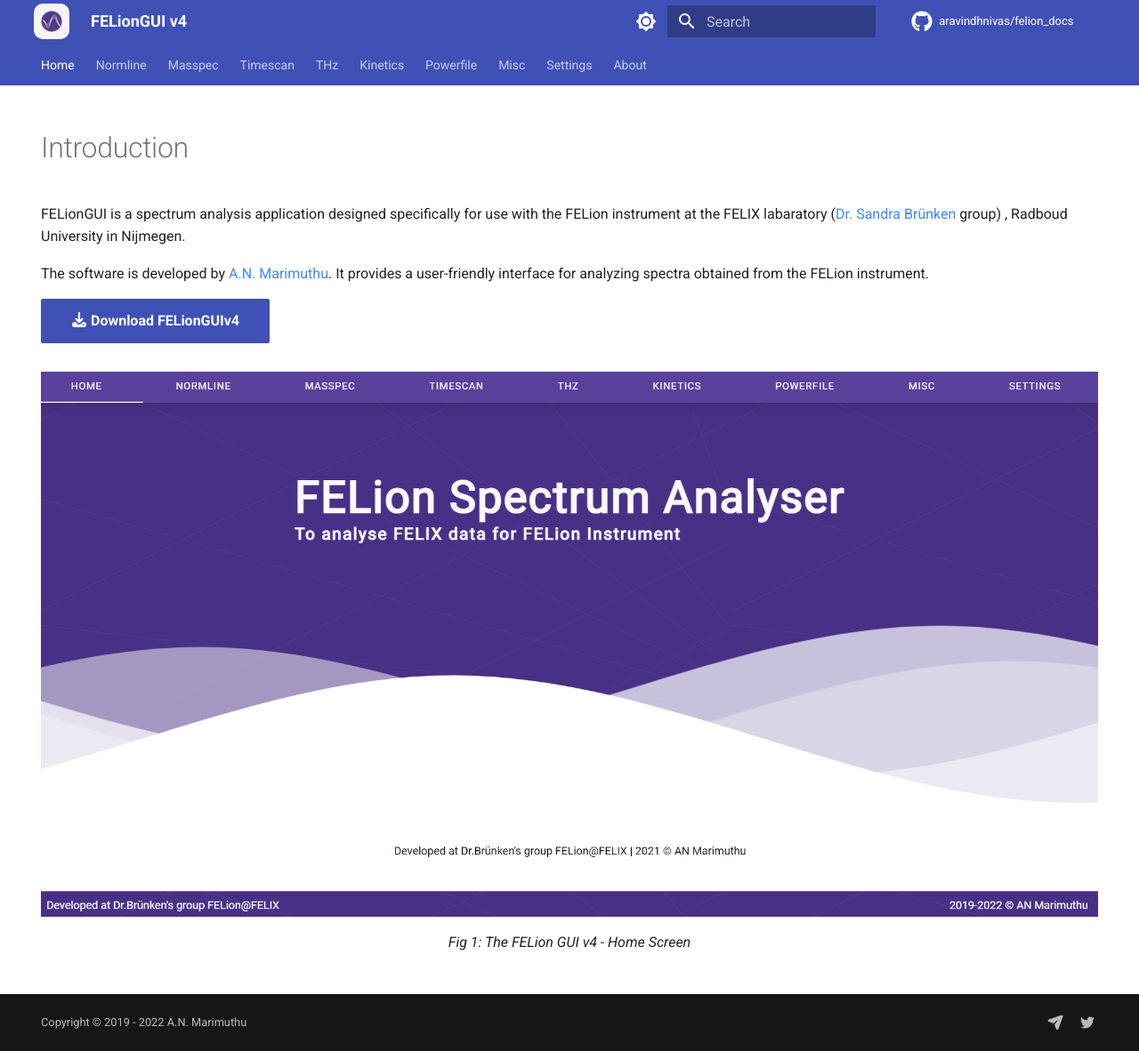
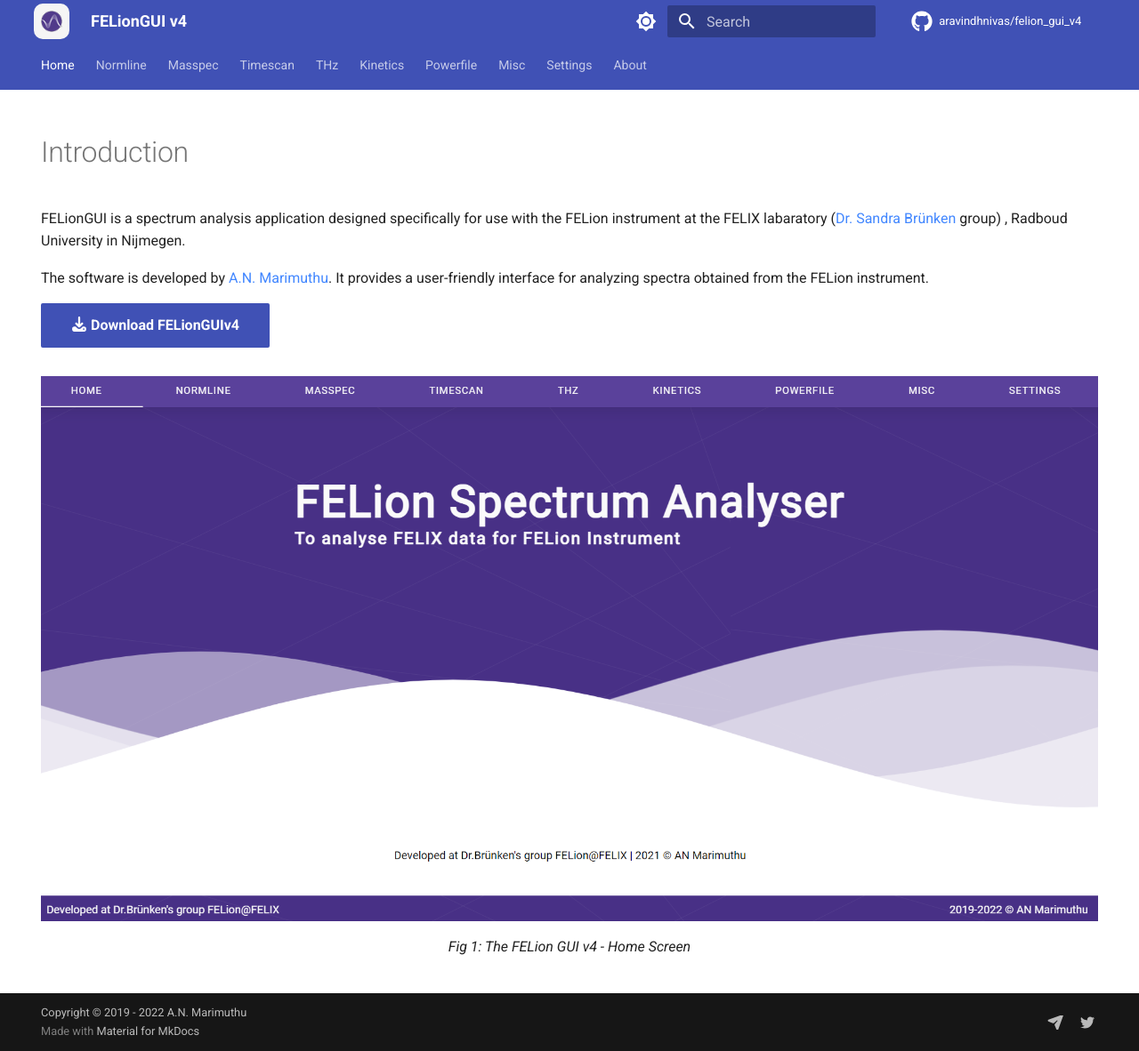
Before and after one commit to aravindhnivas/felion_docs, an MkDocs documentation site: the page built from docs/index.md, in a window 1280 px wide and 1182 px high. Shown: the whole window at 89% size. Built offline with MkDocs 1.6.1 and Material for MkDocs 9.7.7, drawn with Linux system fonts in a browser that asks for light colours; comment, search, counter and statistics services are not loaded.

Commit message:
minor css and repo name update

```diff
--- a/docs/stylesheets/global.css
+++ b/docs/stylesheets/global.css
@@ -15,4 +15,15 @@
   border-bottom: solid 2px;
 }
 
+.md-tabs__item {
+  margin-bottom: 0.5em;
+}
+.md-tabs__item:hover {
+  background-color: whitesmoke;
+  border-radius: 1em;
+}
+.md-tabs__item:hover .md-tabs__link {
+  color: black;
+}
+
 /*# sourceMappingURL=global.css.map */
--- a/docs/stylesheets/global.scss
+++ b/docs/stylesheets/global.scss
@@ -14,3 +14,15 @@
 .md-tabs__link.md-tabs__link--active {
     border-bottom: solid 2px;
 }
+
+.md-tabs__item {
+    margin-bottom: 0.5em;
+    &:hover {
+        background-color: whitesmoke;
+        border-radius: 1em;
+
+        .md-tabs__link {
+            color: black;
+        }
+    }
+}
--- a/mkdocs.yml
+++ b/mkdocs.yml
@@ -1,9 +1,9 @@
 site_name: FELionGUI v4
 site_url: https://aravindhnivas.github.io/felion_docs/
 site_author: A.N. Marimuthu
-repo_name: aravindhnivas/felion_docs
-repo_url: https://github.com/aravindhnivas/felion_docs
-site_description: A documentation for FELionGUIv4
+repo_name: aravindhnivas/felion_gui_v4
+repo_url: https://github.com/aravindhnivas/felion_gui_v4
+site_description: A documentation for FELionGUI
 site_dir: site
 
 theme:
@@ -65,7 +65,7 @@
 
 extra:
 
-  generator: false # Made with Material for MkDocs notice
+  generator: true # Made with Material for MkDocs notice
   social:
     - icon: fontawesome/solid/paper-plane
       link: mailto:aravindhnivas28+feliondocs@gmail.com
```
Also changed, not shown: 1 other file.
